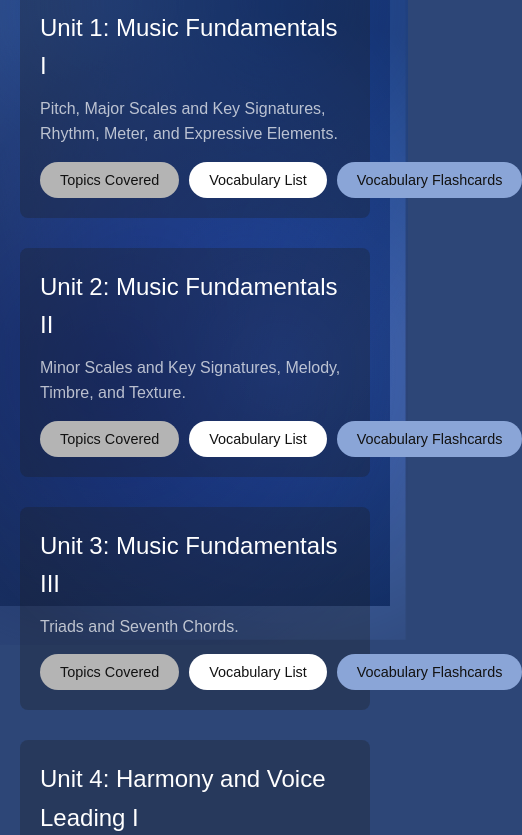
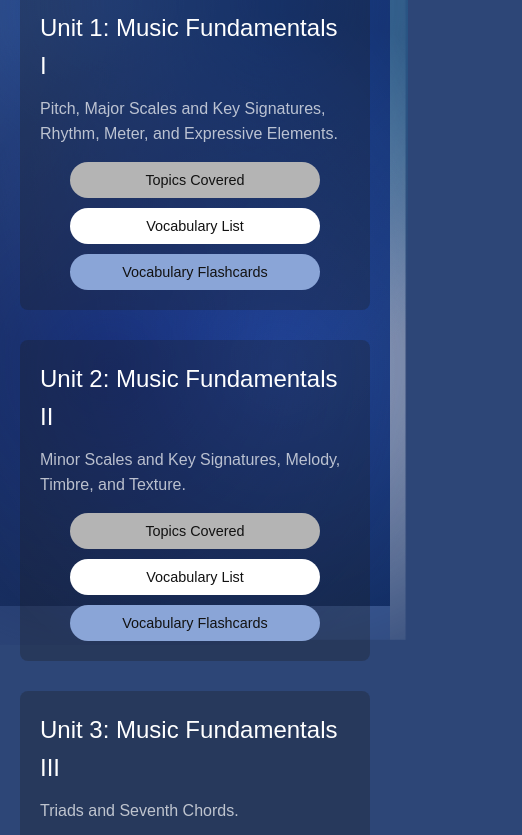
Before and after one commit to BIPHMusic/APUnits, a plain HTML site: page index.html in a window 390 px wide. Shown: the part 238-1073 px from the top of the page, 522 px wide, since content can reach past the window. Drawn offline with Linux system fonts and the light colour scheme.

Commit message:
Add files via upload

```diff
--- a/index.html
+++ b/index.html
@@ -210,7 +210,7 @@
         }
         .unit {
             display: flex;
-            justify-content: space-between;
+            flex-direction: column;
             align-items: center;
             margin-bottom: 30px;
             padding: 20px;
@@ -286,17 +286,13 @@
             background-color: #f8f9d0;
             transform: scale(1.05);
         }
-        @media (max-width: 600px) {
-            .unit {
-                flex-direction: column;
-                align-items: flex-start;
-            }
             .btn-group {
                 margin-top: 15px;
                 width: 100%;
-                justify-content: space-between;
+                max-width: 250px;
+                flex-direction: column;
             }
-        }
+
     </style>
 </head>
 <body>
```
